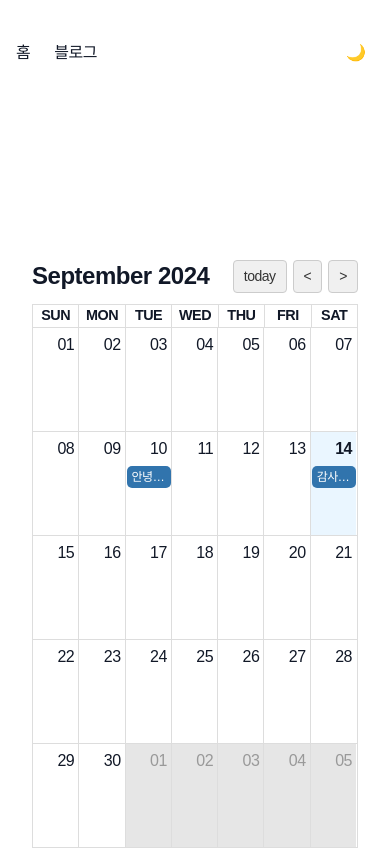
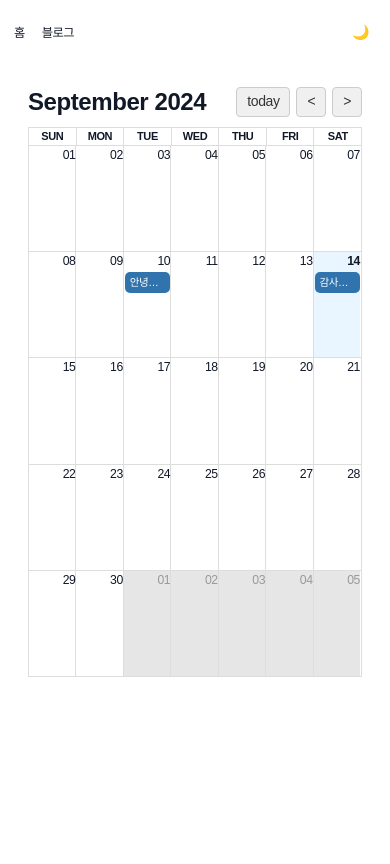
Before and after one commit to kudosmax/2024-myblog, a Next.js app: page / in a window 390 px wide. Built offline with nearby package versions, Linux system fonts and the light colour scheme; a web font is replaced by a local one.

Commit message:
fix header

```diff
--- a/app/blog/[slug]/page.tsx
+++ b/app/blog/[slug]/page.tsx
@@ -10,10 +10,12 @@ export default async function BlogPost({
   const content = await markdownToHtml(post.content || "");
 
   return (
-    <article className="max-w-2xl mx-auto mt-10">
-      <h1 className="text-4xl font-bold mb-6">{post.frontmatter.title}</h1>
+    <article className="max-w-2xl mx-auto mt-4 sm:mt-6 md:mt-10">
+      <h1 className="text-2xl sm:text-3xl md:text-4xl font-bold mb-4 sm:mb-6">
+        {post.frontmatter.title}
+      </h1>
       <div
-        className="blog-content"
+        className="blog-content text-sm sm:text-base"
         dangerouslySetInnerHTML={{ __html: content }}
       />
     </article>
--- a/app/components/Calendar.tsx
+++ b/app/components/Calendar.tsx
@@ -49,7 +49,9 @@ export default function BlogCalendar({ posts }: CalendarProps) {
 
     return (
       <div className="custom-toolbar">
-        <div className="toolbar-label">{moment(date).format("MMMM YYYY")}</div>
+        <div className="rbc-toolbar-label text-base sm:text-lg md:text-xl">
+          {moment(date).format("MMMM YYYY")}
+        </div>
         <div className="toolbar-buttons">
           <button onClick={goToToday}>today</button>
           <button onClick={goToBack}>&lt;</button>
@@ -77,6 +79,7 @@ export default function BlogCalendar({ posts }: CalendarProps) {
   return (
     <div className="calendar-container">
       <Calendar
+        className="h-[50vh] sm:h-[60vh] md:h-[70vh]" // 여기를 수정
         localizer={localizer}
         events={events}
         startAccessor="start"
--- a/app/components/Layout.tsx
+++ b/app/components/Layout.tsx
@@ -4,24 +4,35 @@ import DarkModeToggle from "./DarkModeToggle";
 export default function Layout({ children }: { children: React.ReactNode }) {
   return (
     <div className="min-h-screen bg-white dark:bg-gray-900 transition-colors duration-200">
-      <div className="max-w-4xl mx-auto px-4">
-        <header className="py-8 flex justify-between items-center">
+      <div className="max-w-4xl mx-auto px-4 sm:px-6 md:px-8">
+        {" "}
+        {/* 여기를 수정 */}
+        <header className="py-4 sm:py-6 md:py-8 flex justify-between items-center">
+          {" "}
+          {/* 여기를 수정 */}
           <nav>
-            <Link href="/" className="mr-6 text-gray-900 dark:text-gray-100">
-              홈
+            <Link
+              href="/"
+              className="mr-4 sm:mr-6 text-sm sm:text-base text-gray-900 dark:text-gray-100"
+            >
+              {" "}
+              {/* 여기를 수정 */}홈
             </Link>
-            <Link href="/blog" className="text-gray-900 dark:text-gray-100">
+            <Link
+              href="/blog"
+              className="text-sm sm:text-base text-gray-900 dark:text-gray-100"
+            >
+              {" "}
+              {/* 여기를 수정 */}
               블로그
             </Link>
           </nav>
           <DarkModeToggle />
         </header>
-        <main className="text-gray-900 dark:text-gray-100 mt-32">
+        <main className="text-gray-900 dark:text-gray-100 text-sm sm:text-base">
           {children}
-        </main>
-        {/* <footer className="py-8 text-gray-600 dark:text-gray-400">
-          <p>© 2023 My Blog</p>
-        </footer> */}
+        </main>{" "}
+        {/* 여기를 수정 */}
       </div>
     </div>
   );
--- a/app/globals.css
+++ b/app/globals.css
@@ -272,3 +272,12 @@ body {
 .dark .blog-content strong {
   color: #ffffff;
 }
+
+@media (max-width: 640px) {
+  html {
+    font-size: 14px;
+  }
+  .rbc-month-view .rbc-date-cell {
+    padding: 1px;
+  }
+}
```
